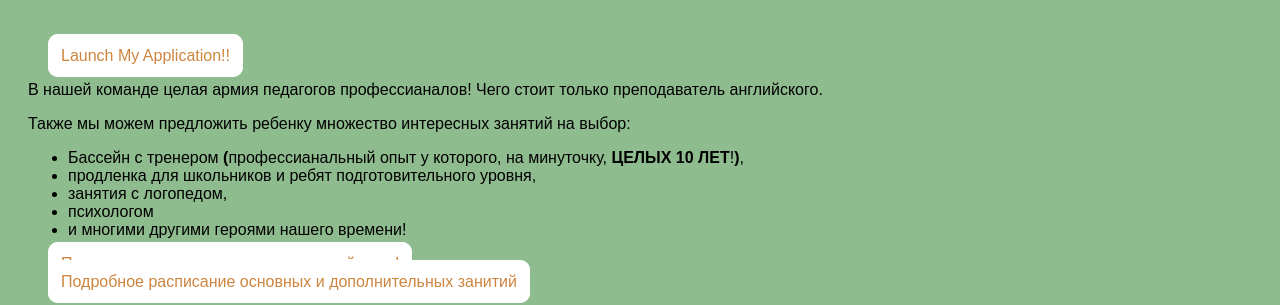
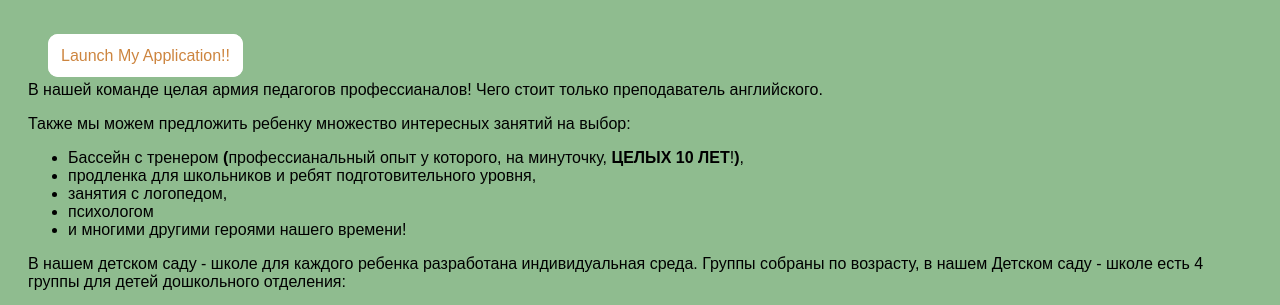
Before and after one commit to trapadvizzor/-Premer2, a plain HTML site: page index.html in a window 1280 px wide. Shown: the part 496-801 px from the top of the page. Drawn offline with Linux system fonts and the light colour scheme.

Commit message:
Update index.html

```diff
--- a/index.html
+++ b/index.html
@@ -26,10 +26,6 @@
         <li> и многими другими героями нашего времени! </li>
     </ul>
     </p>
-    <a href="#contacts">
-        Приходите скорее на ознакомительный день!<br>
-    </a>
-    <a href="#Schedule"> Подробное расписание основных и дополнительных занитий </a>
     <p>
         В нашем детском саду - школе для каждого ребенка разработана индивидуальная среда. Группы собраны по возрасту, в нашем Детском саду - школе есть 4 группы для детей дошкольного отделения:
     <ol>
```
